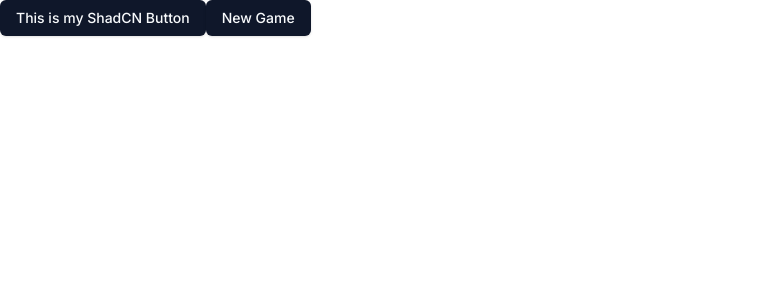
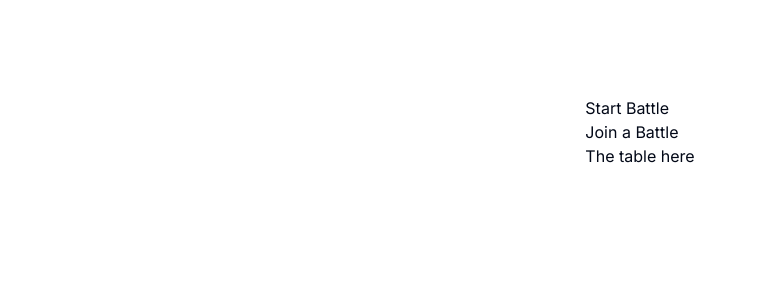
Before and after one commit to its-clem-fandango/code-runner, a Next.js app in the folder apps/client/: page / in a window 1280 px wide. Shown: the top 300 px of the page, without its empty margins (0-757 px from the left). Built offline with nearby package versions, Linux system fonts and the light colour scheme.

Commit message:
fix slint configuration

```diff
--- a/apps/client/app/page.tsx
+++ b/apps/client/app/page.tsx
@@ -1,13 +1,9 @@
-import { Button } from "@/components/ui/button";
-import Link from "next/link";
+import Dashboard from "./dashboard/dashboard";
 
 export default function Home() {
   return (
-    <div>
-      <Button>This is my ShadCN Button</Button>
-      <Link href="/new-game">
-        <Button>New Game</Button>
-      </Link>
-    </div>
+    <main className="flex min-h-screen flex-col items-center justify-between p-24">
+      <Dashboard />
+    </main>
   );
 }
```
Also changed, not shown: apps/client/.eslintrc.json.
